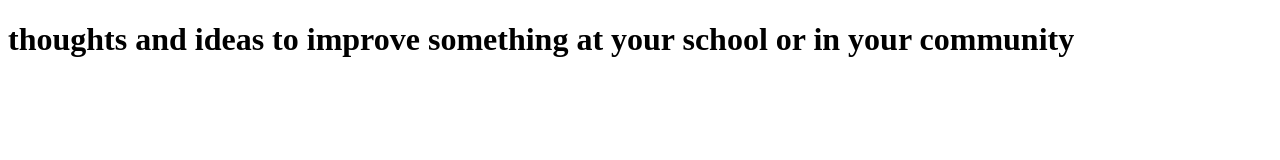
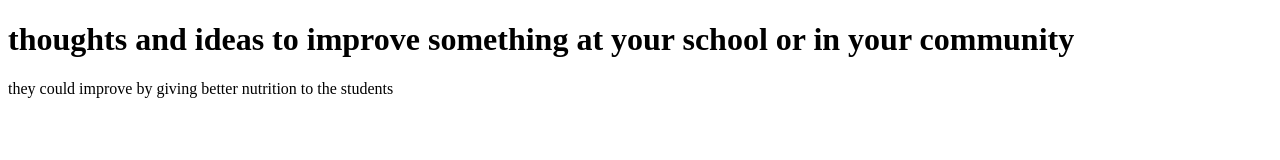
Before and after one commit to MarceloCN7/lesson5, a plain HTML site: page index.html in a window 1280 px wide. Drawn offline with Linux system fonts and the light colour scheme.

Commit message:
Update index.html

```diff
--- a/index.html
+++ b/index.html
@@ -5,6 +5,7 @@
  </head>
  <body>
   <h1> thoughts and ideas to improve something at your school or in your community </h1>
+  they could improve by giving better nutrition to the students
 
  </body>
 </html>
```
